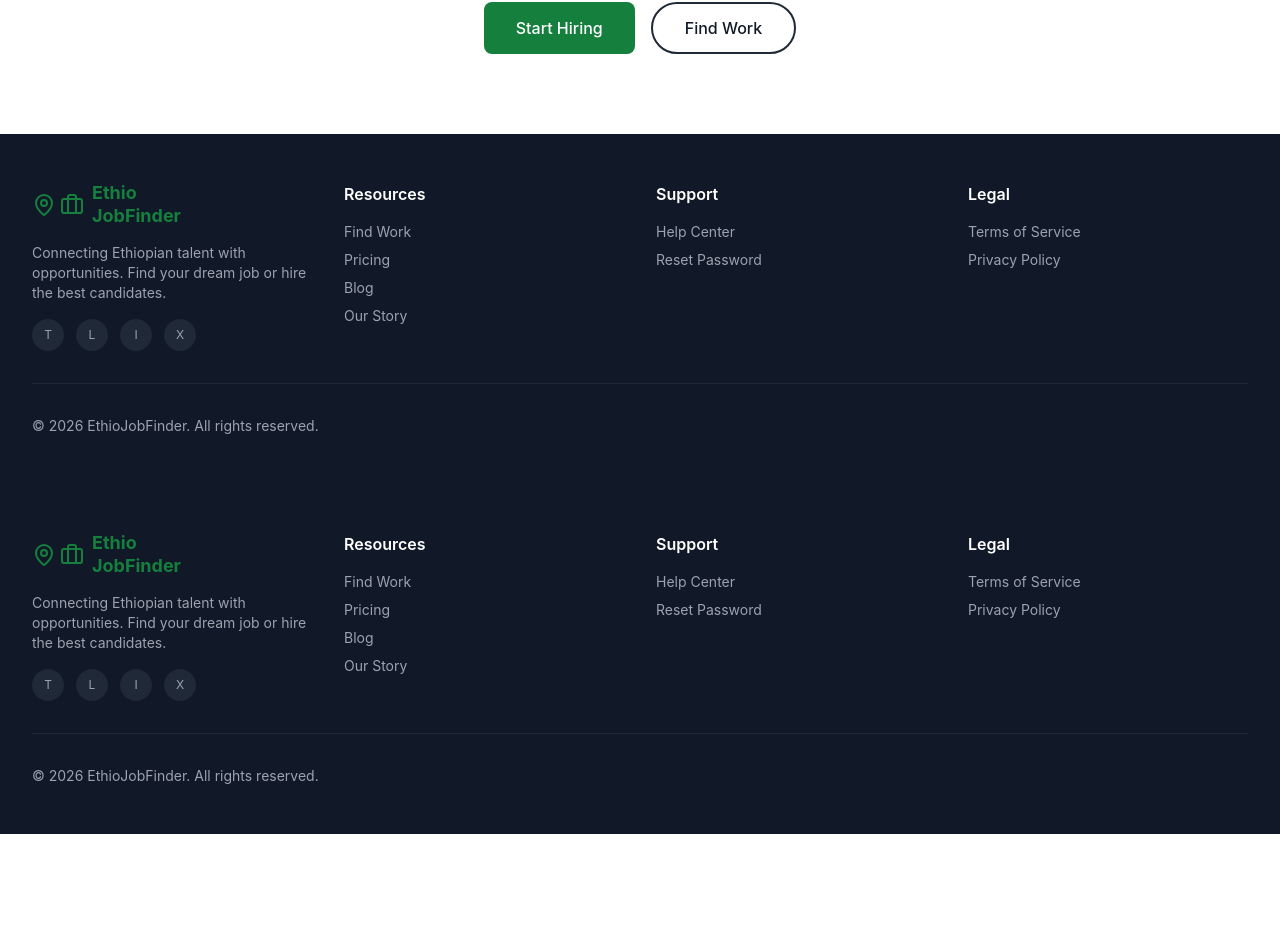
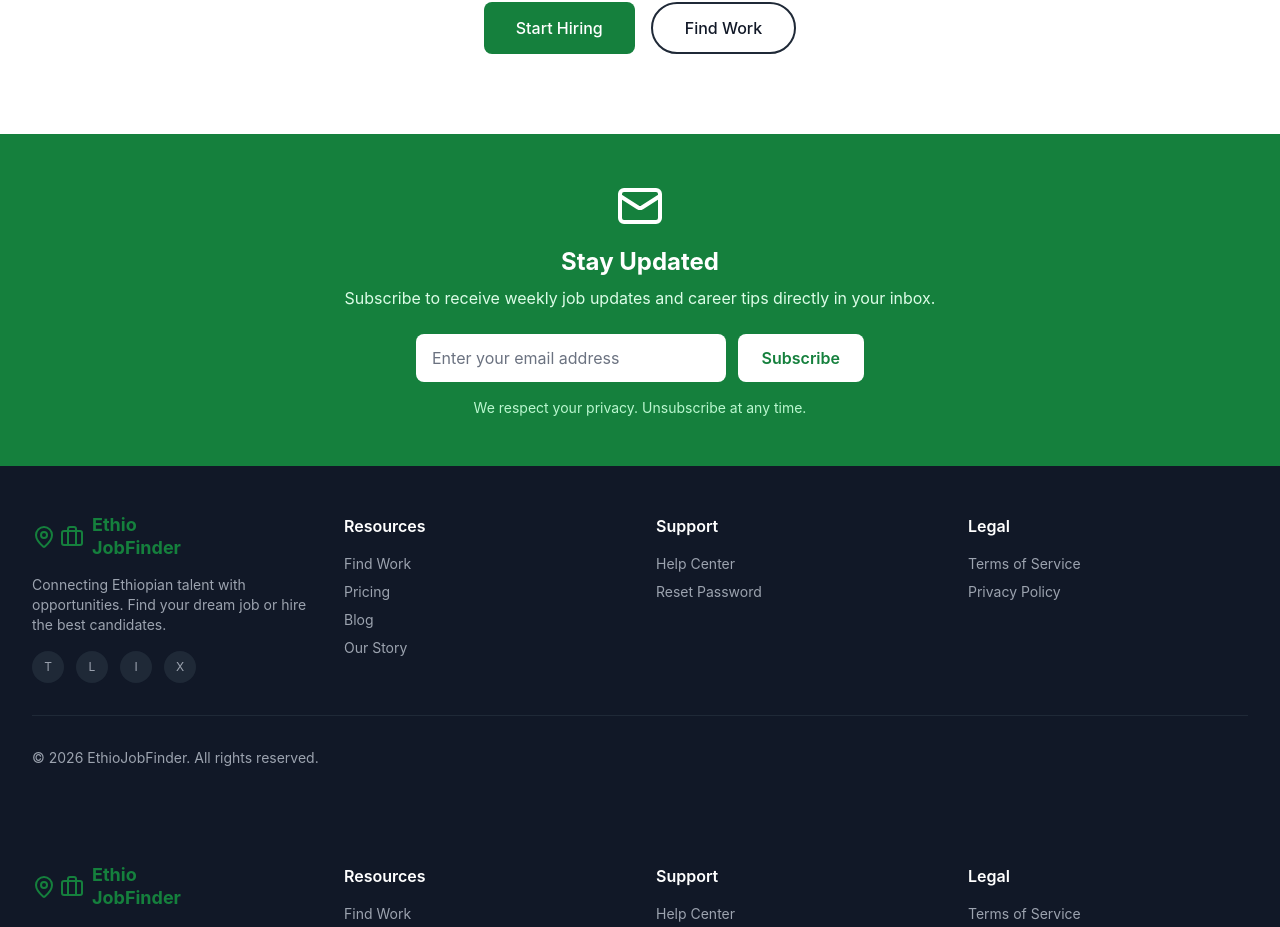
Before and after one commit to abdellaharegaw616-web/-EthioJobFinder, a React (Create React App) app in the folder frontend/: page / in a window 1280 px wide. Shown: the part 5074-6001 px from the top of the page. Before the commit the page ends 5908 px from the top, so only its background shows below. Built offline with nearby package versions, Linux system fonts and the light colour scheme; no server answers.

Commit message:
Add Email Subscription component for weekly job updates

```diff
--- /dev/null
+++ b/frontend/src/components/EmailSubscription.js
@@ -0,0 +1,82 @@
+import { useState } from 'react';
+import { Mail, CheckCircle, AlertCircle } from 'lucide-react';
+
+const EmailSubscription = () => {
+  const [email, setEmail] = useState('');
+  const [status, setStatus] = useState('idle'); // idle, loading, success, error
+  const [message, setMessage] = useState('');
+
+  const handleSubmit = (e) => {
+    e.preventDefault();
+    if (!email.trim()) return;
+
+    setStatus('loading');
+
+    // Simulate API call
+    setTimeout(() => {
+      // In a real app, this would call an API to subscribe the email
+      const subscriptions = JSON.parse(localStorage.getItem('emailSubscriptions') || '[]');
+
+      if (subscriptions.includes(email)) {
+        setStatus('error');
+        setMessage('This email is already subscribed.');
+      } else {
+        subscriptions.push(email);
+        localStorage.setItem('emailSubscriptions', JSON.stringify(subscriptions));
+        setStatus('success');
+        setMessage('Successfully subscribed to weekly job updates!');
+        setEmail('');
+      }
+    }, 1000);
+  };
+
+  return (
+    <div className="bg-green-700 text-white py-12">
+      <div className="max-w-4xl mx-auto px-4 text-center">
+        <Mail className="w-12 h-12 mx-auto mb-4" />
+        <h2 className="text-2xl font-bold mb-2">Stay Updated</h2>
+        <p className="text-green-100 mb-6">
+          Subscribe to receive weekly job updates and career tips directly in your inbox.
+        </p>
+
+        {status === 'success' ? (
+          <div className="bg-green-600 rounded-lg p-4 flex items-center justify-center gap-2">
+            <CheckCircle className="w-5 h-5" />
+            <span>{message}</span>
+          </div>
+        ) : (
+          <form onSubmit={handleSubmit} className="flex flex-col sm:flex-row gap-3 max-w-md mx-auto">
+            <input
+              type="email"
+              value={email}
+              onChange={(e) => setEmail(e.target.value)}
+              placeholder="Enter your email address"
+              className="flex-1 px-4 py-3 rounded-lg text-gray-900 placeholder-gray-500 focus:outline-none focus:ring-2 focus:ring-green-300"
+              required
+            />
+            <button
+              type="submit"
+              disabled={status === 'loading'}
+              className="px-6 py-3 bg-white text-green-700 font-semibold rounded-lg hover:bg-green-50 transition disabled:opacity-50 disabled:cursor-not-allowed"
+            >
+              {status === 'loading' ? 'Subscribing...' : 'Subscribe'}
+            </button>
+          </form>
+        )}
+
+        {status === 'error' && (
+          <div className="mt-3 text-red-200 flex items-center justify-center gap-2">
+            <AlertCircle className="w-4 h-4" />
+            <span className="text-sm">{message}</span>
+          </div>
+        )}
+
+        <p className="text-green-200 text-sm mt-4">
+          We respect your privacy. Unsubscribe at any time.
+        </p>
+      </div>
+    </div>
+  );
+};
+
+export default EmailSubscription;
--- a/frontend/src/pages/LandingPage.js
+++ b/frontend/src/pages/LandingPage.js
@@ -5,6 +5,7 @@ import { useAuth } from '../contexts/AuthContext';
 import { useSavedJobs } from '../contexts/SavedJobsContext';
 import { Search, MapPin, Building2, Users, Briefcase, Sparkles, ChevronDown, Shield, Zap, Gift, FileText, MessageSquare, Bookmark, BookmarkCheck } from 'lucide-react';
 import Footer from '../components/Footer';
+import EmailSubscription from '../components/EmailSubscription';
 
 const LandingPage = () => {
   const { user } = useAuth();
@@ -647,6 +648,7 @@ const LandingPage = () => {
           </div>
         </div>
       </section>
+      <EmailSubscription />
       <Footer />
     </div>
   );
```
